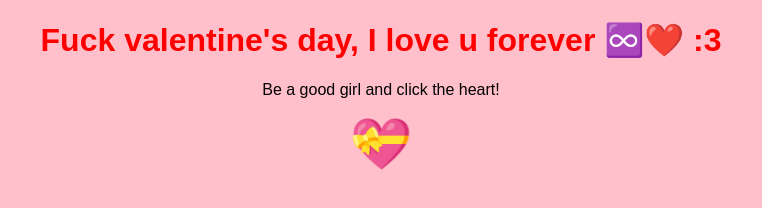
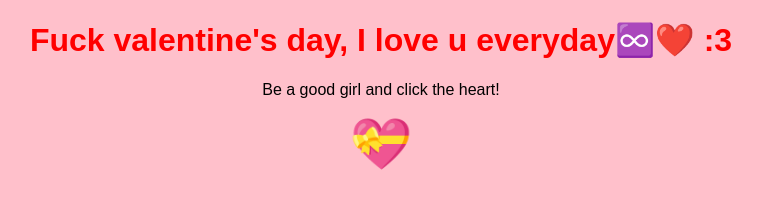
Before and after one commit to SOUFIsr/soufiii, a plain HTML site: page index.html in a window 1280 px wide. Shown: the whole page, without its empty margins (259-1021 px from the left). Drawn offline with Linux system fonts and the light colour scheme.

Commit message:
Update index.html

```diff
--- a/index.html
+++ b/index.html
@@ -18,7 +18,7 @@
     </style>
 </head>
 <body>
-    <h1>Fuck valentine's day, I love u forever ♾️❤️ :3</h1>
+    <h1>Fuck valentine's day, I love u everyday♾️❤️ :3</h1>
     <p>Be a good girl and click the heart!</p>
     <div class="heart" onclick="showMessage()">💝</div>
     <p id="message" style="display: none;">I LOVE YOU MY BABY PRINCESS! ❤️💕 MWAH💋</p>
```
